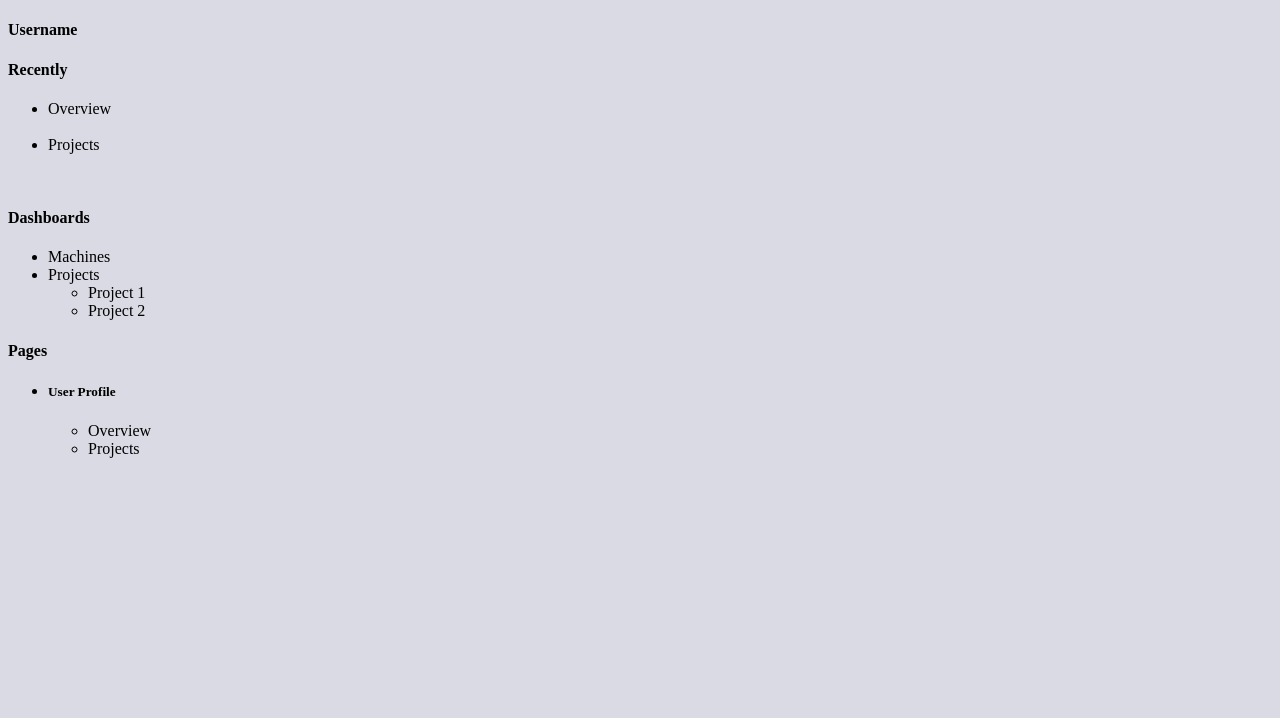
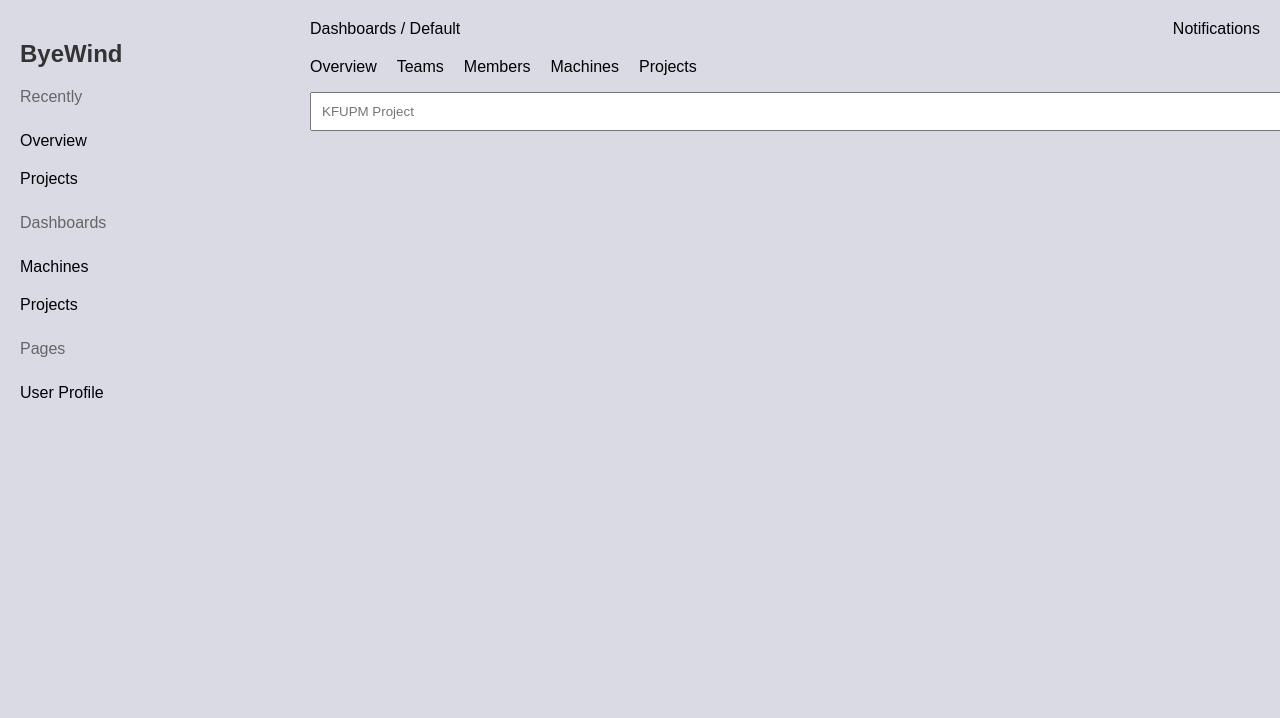
Before and after one commit to AbdullahM424/Front-end, a plain HTML site: page index.html in a window 1280 px wide. Shown: the top 718 px of the page. Drawn offline with Linux system fonts and the light colour scheme.

Commit message:
Add files via upload

```diff
--- a/index.html
+++ b/index.html
@@ -3,42 +3,52 @@
 <head>
     <meta charset="UTF-8">
     <meta name="viewport" content="width=device-width, initial-scale=1.0">
-    <title>Document</title>
-    <link rel="stylesheet" href="./style.css">
+    <title>ByeWind Dashboard</title>
+    <link rel="stylesheet" href="./styles.css">
 </head>
 <body>
-    <div class="Dashboard">
-        <h4>Username</h4>
-        <h4>Recently</h4>
-        <ul>
-            <li>Overview</li>
-            <br>
-            <li>Projects</li>
-        </ul>
-        <br>
-        <h4>Dashboards</h4>
-        <ul>
-            <li>Machines</li>
-            <li>Projects
-                <ul>
-                    <li>Project 1</li>
-                    <li>Project 2</li>
-                </ul>
-            </li>
-        </ul>
-
-        <h4>Pages</h4>
-        <ul>
-            <li><h5>User Profile</h5>
+    <div id="container">
+        <aside id="sidebar">
+            <div id="brand">
+                <h1>ByeWind</h1>
+            </div>
+            <div id="menu">
+                <p>Recently</p>
                 <ul>
                     <li>Overview</li>
                     <li>Projects</li>
                 </ul>
-            </li>
-
-        </ul>
-
-        <img src="./Images/LOGO-05.png" alt="KFUPM LOGO">
+                <p>Dashboards</p>
+                <ul>
+                    <li>Machines</li>
+                    <li>Projects</li>
+                </ul>
+                <p>Pages</p>
+                <ul>
+                    <li>User Profile</li>
+                </ul>
+            </div>
+        </aside>
+        <main id="main-content">
+            <header id="main-header">
+                <div id="breadcrumbs">Dashboards / Default</div>
+                <div id="notifications">Notifications</div>
+            </header>
+            <section id="dashboard">
+                <nav id="dashboard-nav">
+                    <ul>
+                        <li>Overview</li>
+                        <li>Teams</li>
+                        <li>Members</li>
+                        <li>Machines</li>
+                        <li>Projects</li>
+                    </ul>
+                </nav>
+                <div id="project-search">
+                    <input type="text" placeholder="KFUPM Project">
+                </div>
+            </section>
+        </main>
     </div>
 </body>
 </html>
--- /dev/null
+++ b/styles.css
@@ -0,0 +1,64 @@
+/* styles.css */
+body, html {
+    margin: 0;
+    padding: 0;
+    font-family: 'Poppins', sans-serif;;
+    background: #D9DAE4;
+}
+
+#container {
+    display: flex;
+}
+
+#sidebar {
+    width: 250px;
+    background: #D9DAE4;
+    padding: 20px;
+}
+
+#sidebar h1 {
+    color: #333;
+}
+
+#menu p {
+    color: #666;
+}
+
+#menu ul {
+    list-style: none;
+    padding: 0;
+}
+
+#menu li {
+    padding: 10px 0;
+    cursor: pointer;
+}
+
+#main-content {
+    flex: 1;
+    padding: 20px;
+}
+
+#main-header {
+    display: flex;
+    justify-content: space-between;
+    align-items: center;
+    margin-bottom: 20px;
+}
+
+#dashboard-nav ul {
+    list-style: none;
+    display: flex;
+    padding: 0;
+}
+
+#dashboard-nav li {
+    margin-right: 20px;
+    cursor: pointer;
+}
+
+#project-search input {
+    width: 100%;
+    padding: 10px;
+    margin-bottom: 20px;
+}
```
Also changed, not shown: dashboard.html (added, +37 -0 lines), router.js (added, +22 -0 lines).
